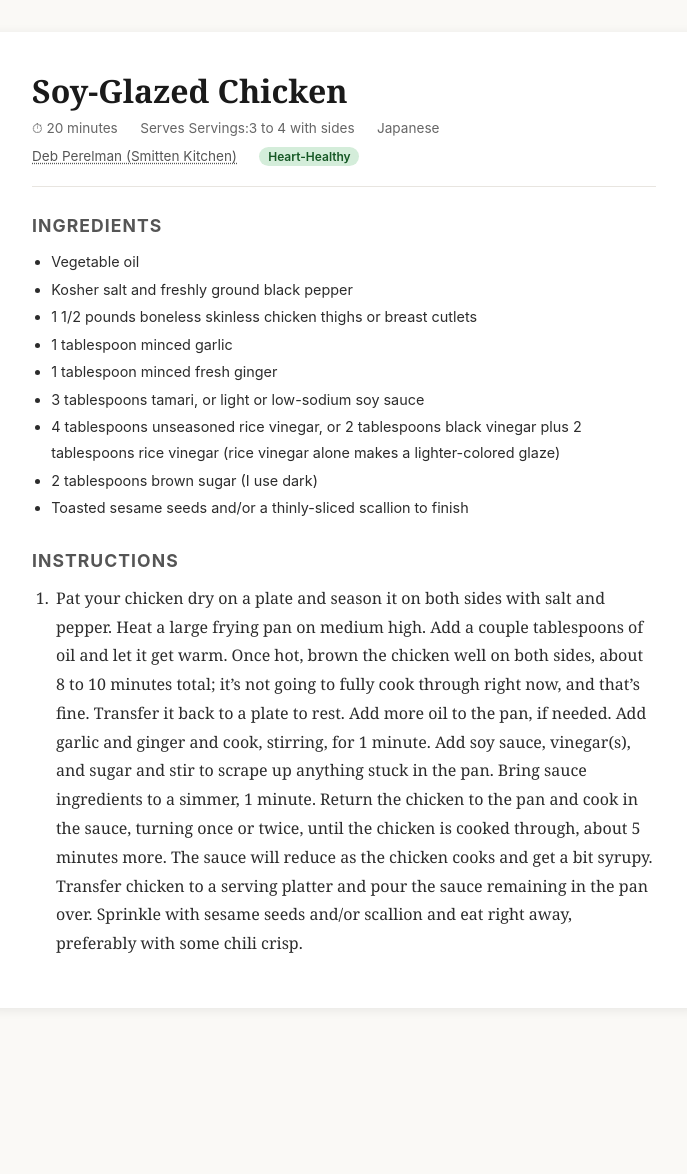
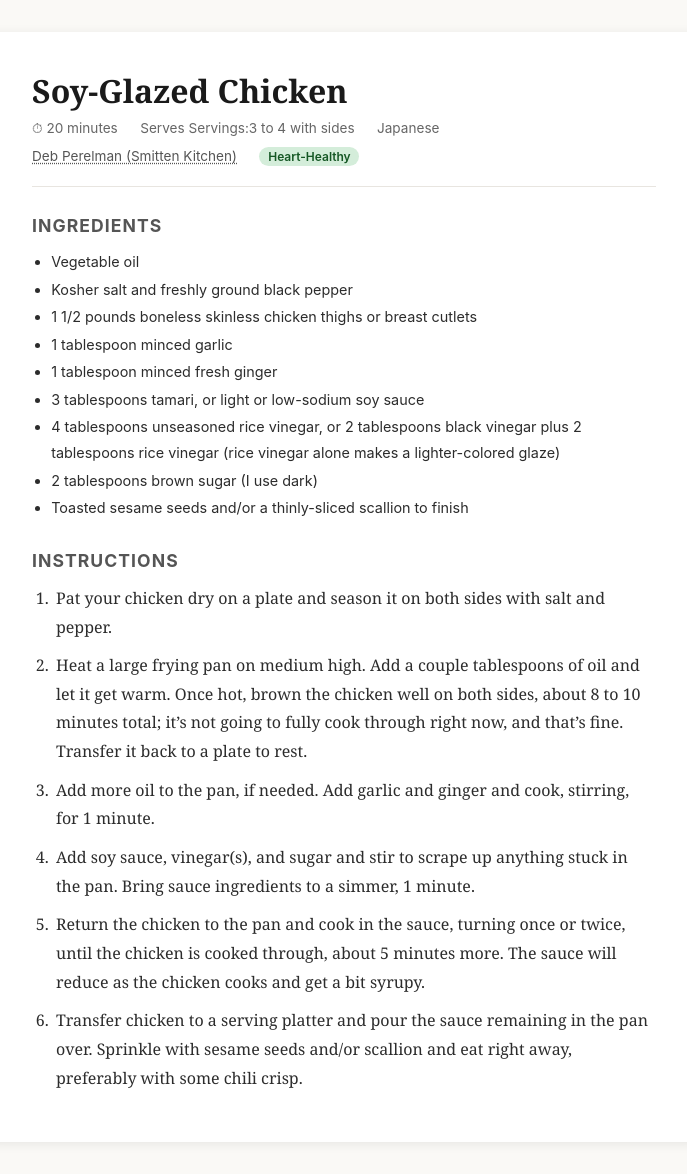
Before and after one commit to DavidMAllison/menubuilder-recipes, a Jekyll site: the page built from Soy-Glazed_Chicken.md, in a window 1280 px wide. Shown: the whole page, without its empty margins (296-983 px from the left). Built offline with Jekyll 4.4.1, drawn with Linux system fonts in a browser that asks for light colours; our own code applies the rules of GitHub Pages for plain Markdown files; before the commit the page ends 1040 px from its top, so only the background shows below that; part of the change alters nothing that is shown.

```diff
--- a/Soy-Glazed_Chicken.md
+++ b/Soy-Glazed_Chicken.md
@@ -14,4 +14,9 @@
 
 ## Instructions
 
-1. Pat your chicken dry on a plate and season it on both sides with salt and pepper. Heat a large frying pan on medium high. Add a couple tablespoons of oil and let it get warm. Once hot, brown the chicken well on both sides, about 8 to 10 minutes total; it’s not going to fully cook through right now, and that’s fine. Transfer it back to a plate to rest. Add more oil to the pan, if needed. Add garlic and ginger and cook, stirring, for 1 minute. Add soy sauce, vinegar(s), and sugar and stir to scrape up anything stuck in the pan. Bring sauce ingredients to a simmer, 1 minute. Return the chicken to the pan and cook in the sauce, turning once or twice, until the chicken is cooked through, about 5 minutes more. The sauce will reduce as the chicken cooks and get a bit syrupy. Transfer chicken to a serving platter and pour the sauce remaining in the pan over. Sprinkle with sesame seeds and/or scallion and eat right away, preferably with some chili crisp.
+1. Pat your chicken dry on a plate and season it on both sides with salt and pepper.
+2. Heat a large frying pan on medium high. Add a couple tablespoons of oil and let it get warm. Once hot, brown the chicken well on both sides, about 8 to 10 minutes total; it’s not going to fully cook through right now, and that’s fine. Transfer it back to a plate to rest.
+3. Add more oil to the pan, if needed. Add garlic and ginger and cook, stirring, for 1 minute.
+4. Add soy sauce, vinegar(s), and sugar and stir to scrape up anything stuck in the pan. Bring sauce ingredients to a simmer, 1 minute.
+5. Return the chicken to the pan and cook in the sauce, turning once or twice, until the chicken is cooked through, about 5 minutes more. The sauce will reduce as the chicken cooks and get a bit syrupy.
+6. Transfer chicken to a serving platter and pour the sauce remaining in the pan over. Sprinkle with sesame seeds and/or scallion and eat right away, preferably with some chili crisp.
```
